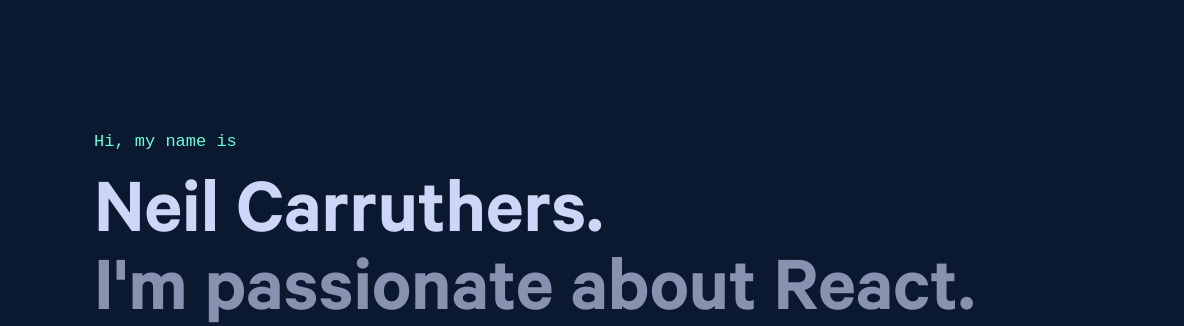
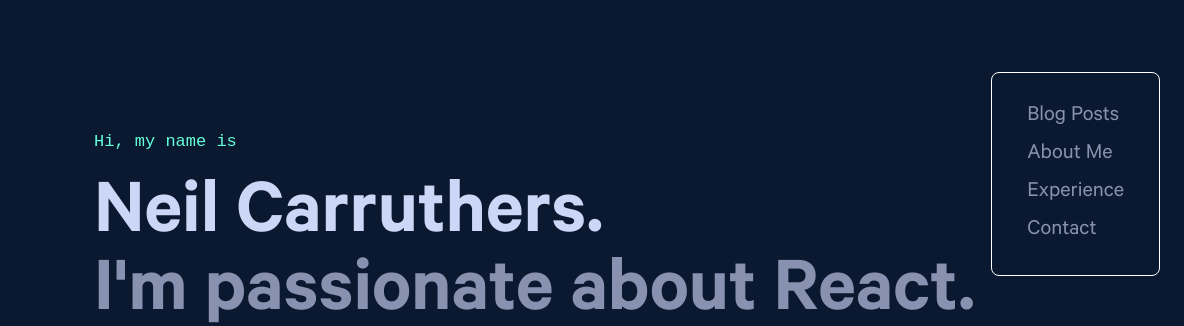
Before and after one commit to Neil-Carruthers/Neil-Carruthers.github.io, a Gatsby site: page / in a window 1280 px wide. Shown: the top 326 px of the page, 96-1280 px from the left. Built offline with nearby package versions, Linux system fonts and the light colour scheme; Gatsby itself is replaced by a stand-in of ours.

Commit message:
began side menu component

```diff
--- /dev/null
+++ b/src/components/Side-Menu/side-menu.component.jsx
@@ -0,0 +1,26 @@
+import * as React from 'react';
+import { useEffect, useState } from 'react'
+import * as styles from './side-menu.module.scss'
+
+
+export default function SideMenu() {
+    const [ blogPostTop, setBlogPostTop ] = useState(0);
+
+    useEffect(() => {
+        const blogPostsTop = document.getElementById("blog-posts").getBoundingClientRect().y
+        setBlogPostTop(blogPostsTop);
+    }, [])
+
+    return (
+        <div className={styles.container}>
+            <ul>
+                <li>
+                    <a href="#blog-posts">Blog Posts</a>
+                </li>
+                <li>About Me</li>
+                <li>Experience</li>
+                <li>Contact</li>
+            </ul>
+        </div>
+    )
+}
--- /dev/null
+++ b/src/components/Side-Menu/side-menu.module.scss
@@ -0,0 +1,26 @@
+.container {
+    border: 1px solid white;
+    border-radius: 8px;
+    position: fixed;
+    top: 72px;
+    right: 24px;
+    font-size: 1.125rem;
+
+    ul {
+        list-style: none;
+        padding: 1.5rem 1.75rem;
+        margin: 0;
+
+        li {
+            a {
+                &:hover {
+                    color: var(--flavor-color);
+                }
+            }
+        }
+
+        li + li {
+            margin-top: 0.5rem;
+        }
+    }
+}
--- a/src/pages/index.js
+++ b/src/pages/index.js
@@ -7,12 +7,14 @@
 import Experience from "../components/Experience/experience.component";
 import Contact from "../components/Contact/contact.component";
 import TopButton from "../components/Buttons/Top/top-button.component";
+import SideMenu from "../components/Side-Menu/side-menu.component";
 
 import * as styles from '../styles/home.module.scss';
 
 export default function Home({ data }) {
   return (
     <main>
+      <SideMenu />
       <section>
         <p className={`${styles.greeting} fixedSys`}>Hi, my name is</p>
         <div className={styles.header}>
@@ -22,9 +24,10 @@
         <p className={styles.summary}>
           Full stack senior developer in React using optimal and current best practices
         </p>
-        </section>
+      </section>
+
       <section className={styles.blogPosts}>
-        <h3 className='sectionHeader'>Blog Posts</h3>
+        <h3 className='sectionHeader' id='blog-posts'>Blog Posts</h3>
         <ul>
           {
             data.allMarkdownRemark.edges.slice(0,3).map(({node}) => {
```
